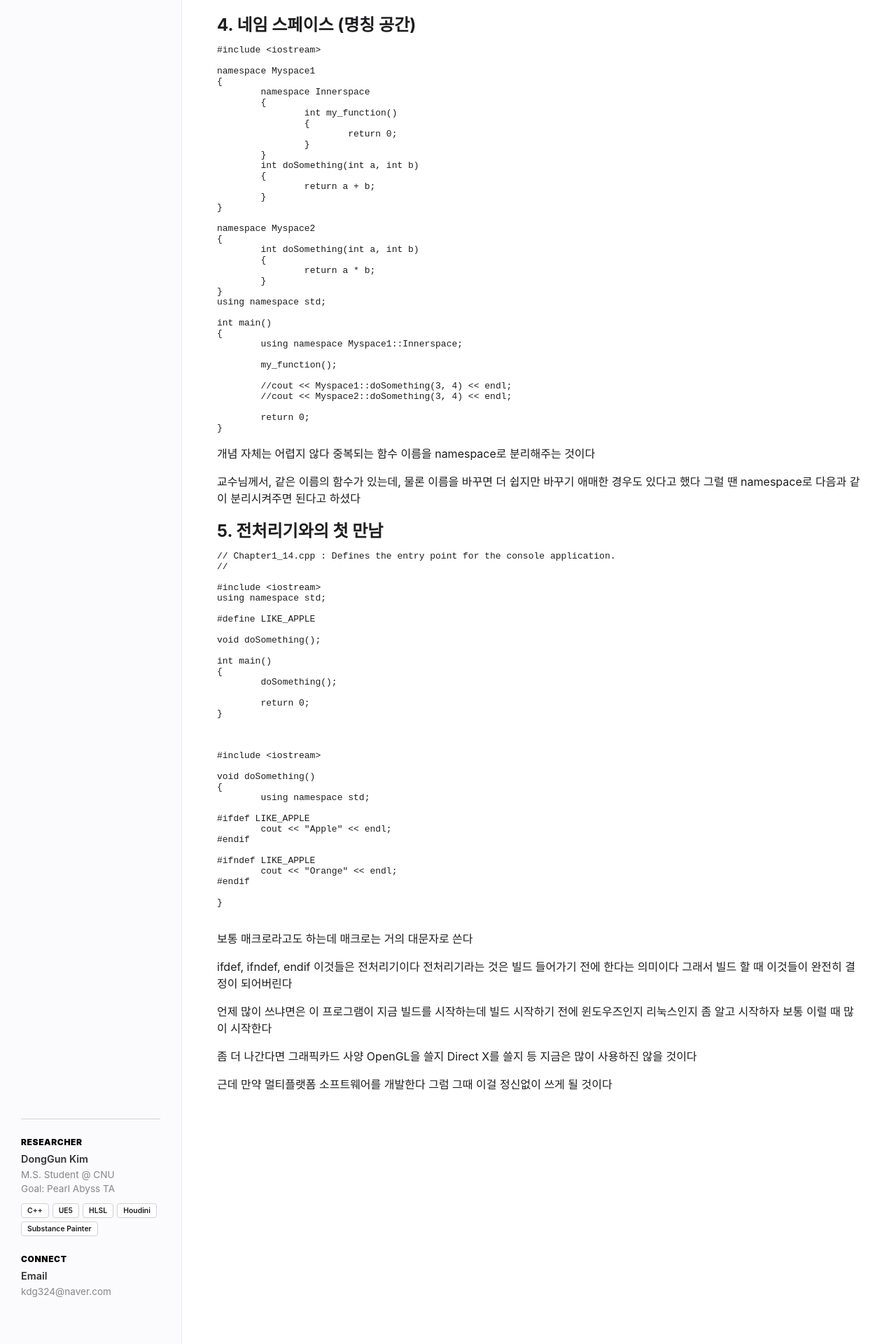
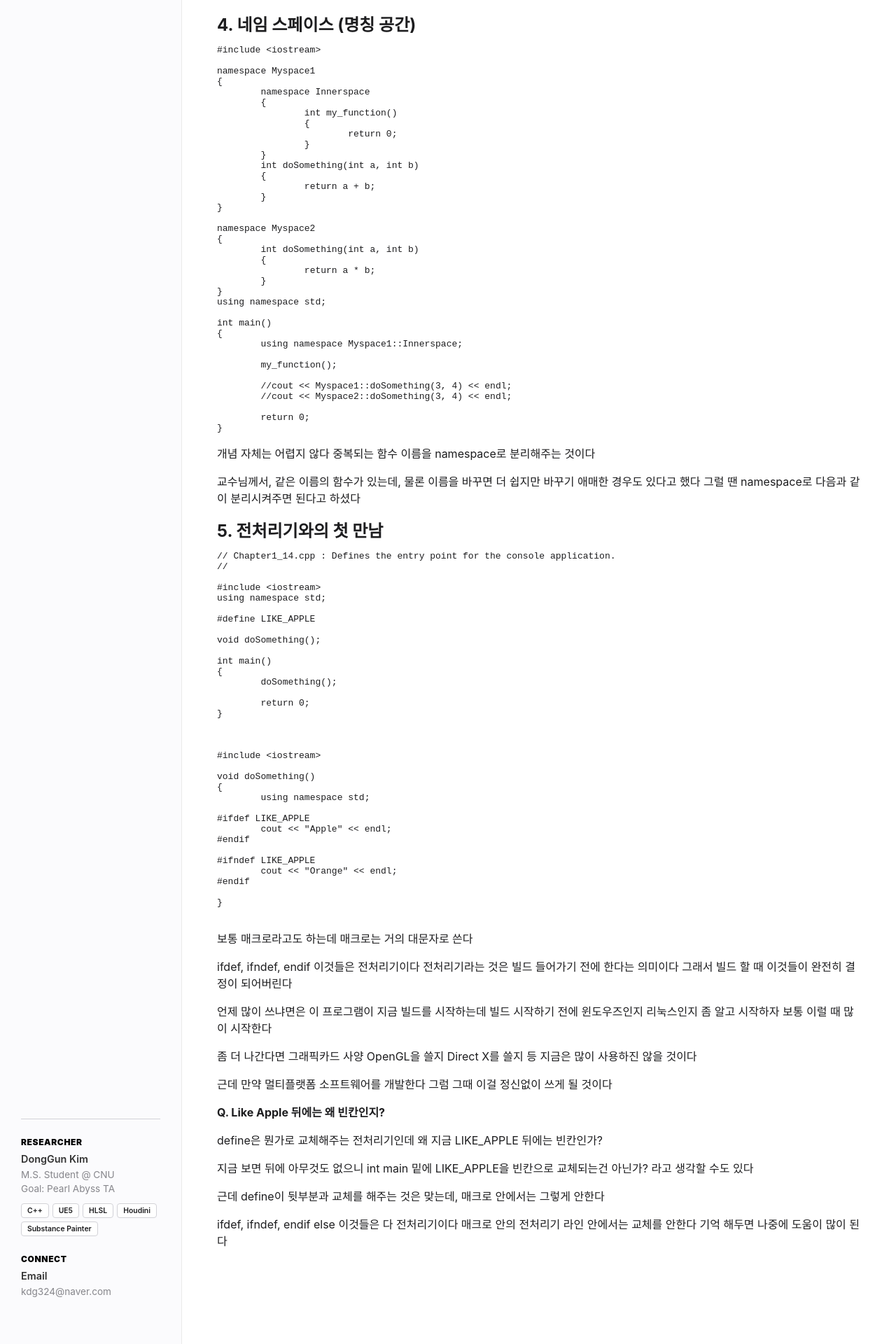
Before and after one commit to KimDongGun324/kimdonggun324.github.io, a Jekyll site: the page built from daily-study/posts/2025/12/16.md, in a window 1280 px wide. Shown: the part 2204-4124 px from the top of the page at 70% size. Built offline with Jekyll 4.4.1, drawn with Linux system fonts in a browser that asks for light colours; some web fonts are replaced; our own code applies the rules of GitHub Pages for plain Markdown files.

Commit message:
TIL 2025_12_16-7

```diff
--- a/daily-study/posts/2025/12/16.md
+++ b/daily-study/posts/2025/12/16.md
@@ -252,3 +252,16 @@ ifdef, ifndef, endif 이것들은 전처리기이다
 
 근데 만약 멀티플랫폼 소프트웨어를 개발한다
 그럼 그때 이걸 정신없이 쓰게 될 것이다
+
+#### Q. Like Apple 뒤에는 왜 빈칸인지?
+
+define은 뭔가로 교체해주는 전처리기인데 왜 지금 LIKE_APPLE 뒤에는 빈칸인가?
+
+지금 보면 뒤에 아무것도 없으니 int main 밑에 LIKE_APPLE을 빈칸으로 교체되는건 아닌가?
+라고 생각할 수도 있다
+
+근데 define이 뒷부분과 교체를 해주는 것은 맞는데, 매크로 안에서는 그렇게 안한다
+
+ifdef, ifndef, endif else 이것들은 다 전처리기이다
+매크로 안의 전처리기 라인 안에서는 교체를 안한다
+기억 해두면 나중에 도움이 많이 된다
```
